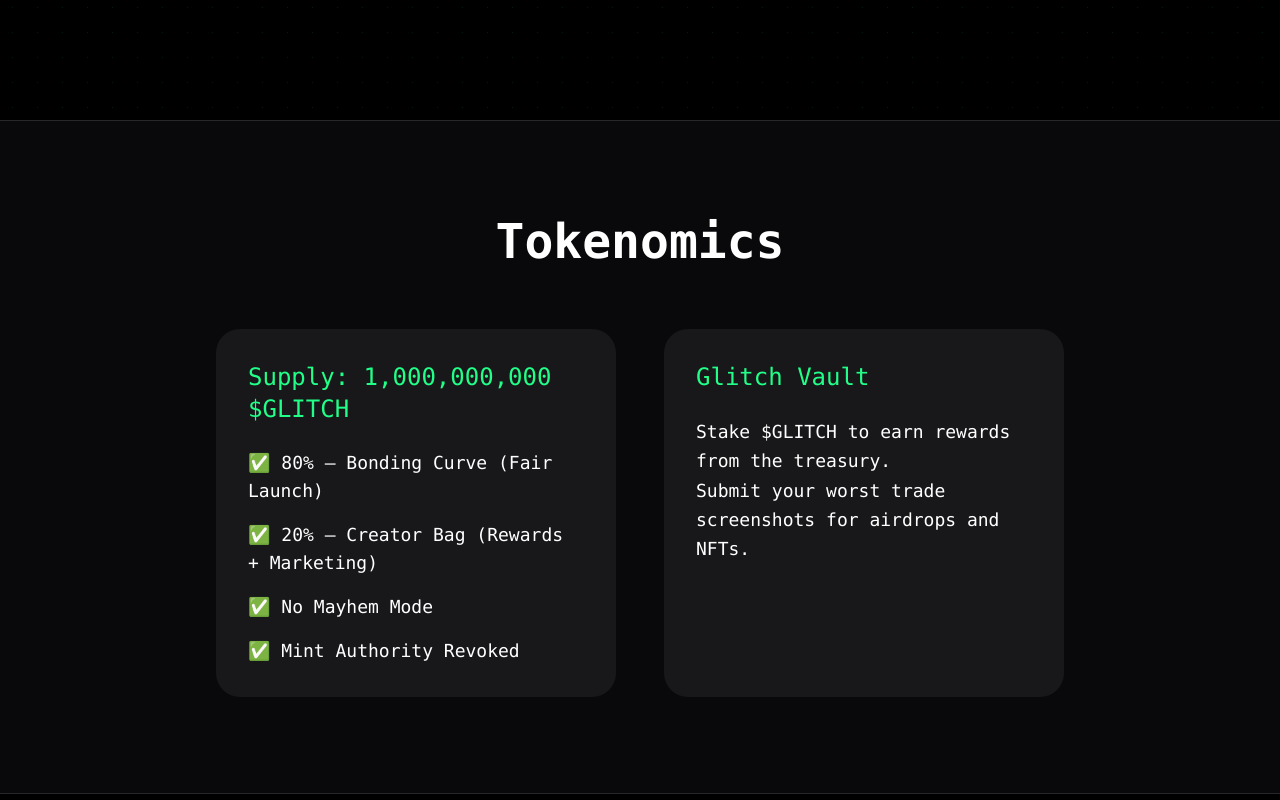
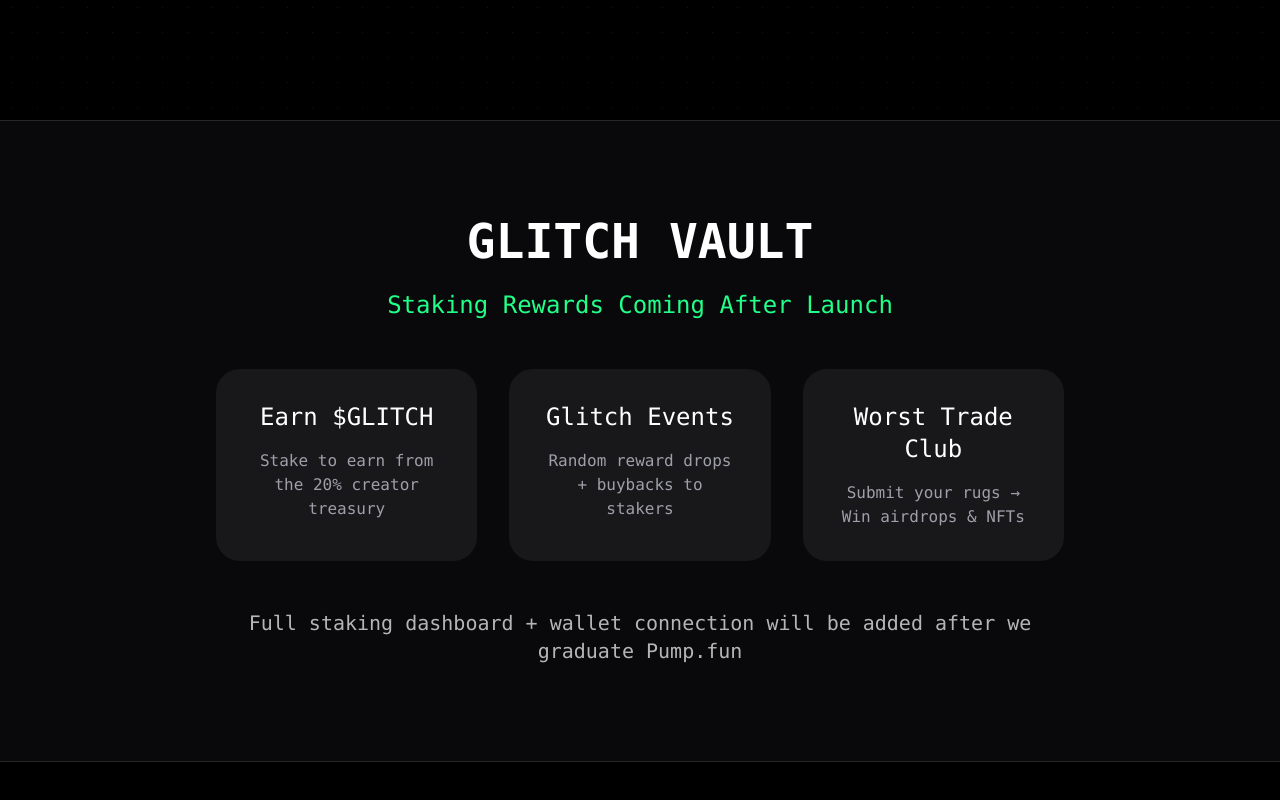
Before and after one commit to Doge-Dev-1/glitchgreed-site, a Next.js app: page / in a window 1280 px wide. Shown: the part 680-1480 px from the top of the page. Built offline with nearby package versions, Linux system fonts and the light colour scheme.

Commit message:
Added vault info

```diff
--- a/app/page.tsx
+++ b/app/page.tsx
@@ -31,10 +31,8 @@ export default function Home() {
             className="glitch rounded-2xl border-4 border-[#22ff88] shadow-2xl w-full max-w-md h-auto"
           />
 
-          {/* Watermark Cover */}
           <div className="absolute bottom-0 left-0 right-0 h-16 bg-linear-to-t from-black via-black/90 to-transparent pointer-events-none"></div>
 
-          {/* Sound Toggle Button */}
           <button
             onClick={toggleSound}
             className="absolute -bottom-4 right-4 bg-black/80 hover:bg-black text-white px-5 py-2 rounded-full text-sm flex items-center gap-2 border border-[#22ff88] transition z-10"
@@ -67,8 +65,44 @@ export default function Home() {
         </p>
       </section>
 
+      {/* Glitch Vault Teaser */}
+      <section className="py-24 bg-zinc-950 border-t border-zinc-800">
+        <div className="max-w-4xl mx-auto px-6 text-center">
+          <h2 className="text-5xl font-bold mb-6">GLITCH VAULT</h2>
+          <p className="text-2xl mb-12 text-[#22ff88]">
+            Staking Rewards Coming After Launch
+          </p>
+
+          <div className="grid md:grid-cols-3 gap-8">
+            <div className="bg-zinc-900 p-8 rounded-3xl">
+              <h3 className="text-2xl mb-4">Earn $GLITCH</h3>
+              <p className="text-zinc-400">
+                Stake to earn from the 20% creator treasury
+              </p>
+            </div>
+            <div className="bg-zinc-900 p-8 rounded-3xl">
+              <h3 className="text-2xl mb-4">Glitch Events</h3>
+              <p className="text-zinc-400">
+                Random reward drops + buybacks to stakers
+              </p>
+            </div>
+            <div className="bg-zinc-900 p-8 rounded-3xl">
+              <h3 className="text-2xl mb-4">Worst Trade Club</h3>
+              <p className="text-zinc-400">
+                Submit your rugs → Win airdrops & NFTs
+              </p>
+            </div>
+          </div>
+
+          <p className="mt-12 text-xl opacity-70">
+            Full staking dashboard + wallet connection will be added after we
+            graduate Pump.fun
+          </p>
+        </div>
+      </section>
+
       {/* Tokenomics */}
-      <section className="py-24 bg-zinc-950 border-t border-zinc-800">
+      <section className="py-24 border-t border-zinc-800">
         <div className="max-w-4xl mx-auto px-6 text-center">
           <h2 className="text-5xl font-bold mb-16">Tokenomics</h2>
           <div className="grid md:grid-cols-2 gap-12 text-left">
@@ -86,9 +120,9 @@ export default function Home() {
             <div className="bg-zinc-900 p-8 rounded-3xl">
               <h3 className="text-2xl mb-6 text-[#22ff88]">Glitch Vault</h3>
               <p className="text-lg leading-relaxed">
-                Stake $GLITCH to earn rewards from the treasury.
+                Treasury-funded rewards.
                 <br />
-                Submit your worst trade screenshots for airdrops and NFTs.
+                No inflation. Real utility for holders.
               </p>
             </div>
           </div>
```
